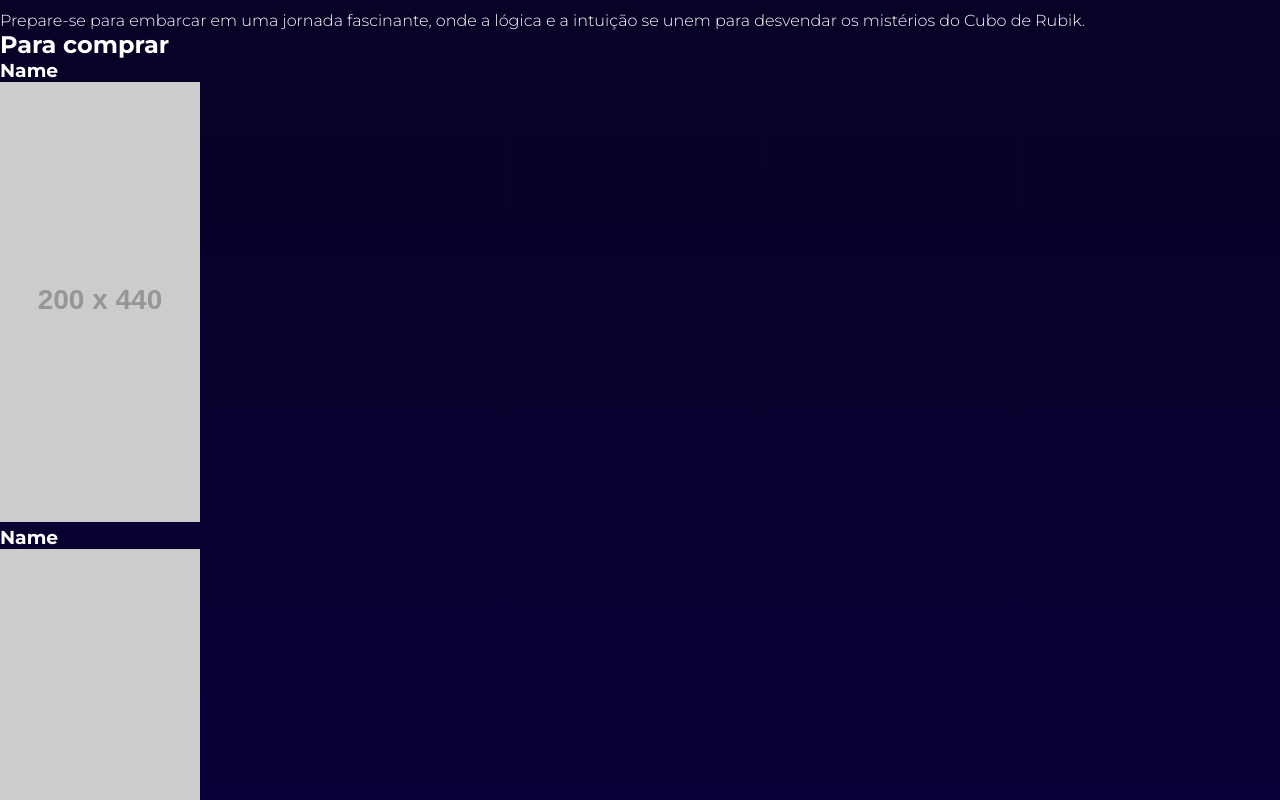
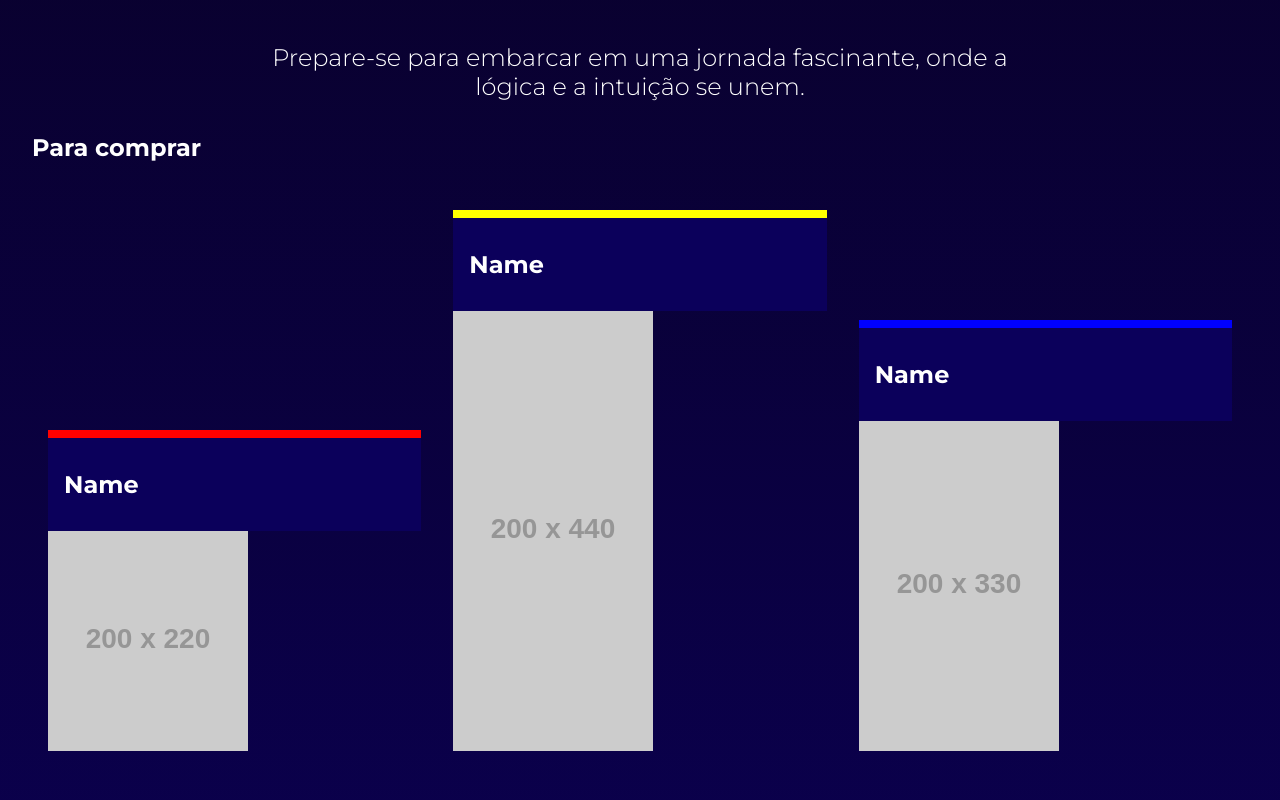
Before and after one commit to N4rdelli/Rubik, a plain HTML site: page index.html in a window 1280 px wide. Shown: the part 1240-2040 px from the top of the page. Drawn offline with Linux system fonts and the light colour scheme; placeholder pictures from the web are drawn by us.

Commit message:
style(products): add basic style to the products section

```diff
--- a/index.html
+++ b/index.html
@@ -81,21 +81,21 @@
         <section class="products" id="products">
           <p class="products-intro">
             Prepare-se para embarcar em uma jornada fascinante, onde a lógica e a
-            intuição se unem para desvendar os mistérios do Cubo de Rubik.
+            intuição se unem.
           </p>
           <h2>Para comprar</h2>
           <div class="products-container">
             <div class="products-item item1">
               <h3>Name</h3>
+              <img src="https://placehold.co/200x220" alt="" />
+            </div>
+            <div class="products-item item2">
+              <h3>Name</h3>
               <img src="https://placehold.co/200x440" alt="" />
             </div>
-            <div class="products-item item1">
+            <div class="products-item item3">
               <h3>Name</h3>
-              <img src="https://placehold.co/200x660" alt="" />
-            </div>
-            <div class="products-item item1">
-              <h3>Name</h3>
-              <img src="https://placehold.co/200x550" alt="" />
+              <img src="https://placehold.co/200x330" alt="" />
             </div>
           </div>
         </section>
--- a/src/css/styles.css
+++ b/src/css/styles.css
@@ -74,7 +74,7 @@ main {
     align-items: center;
 }
 
-.hero h1{
+.hero h1 {
     font-family: "Major Mono Display", monospace;
     font-weight: 400;
     font-size: 3rem;
@@ -89,7 +89,7 @@ main {
 }
 
 /* ---------------------------- About --------------------------- */
-.about{
+.about {
     max-width: 85rem;
     margin: 0 auto;
     padding: 0 2rem;
@@ -98,28 +98,77 @@ main {
     flex-wrap: wrap;
 }
 
-.about-info{
+.about-info {
     flex: 2 1 20rem;
 }
 
-.about-info h2{
+.about-info h2 {
     font-size: 1.5rem;
     margin-bottom: 2rem;
 }
 
-.about-info p{
+.about-info p {
     margin: 1rem 1rem 1rem 0;
 }
 
-.about-img{
+.about-img {
     flex: 1;
     margin: 1rem;
 }
 
-.about-img img{
+.about-img img {
     margin: 0 auto;
 }
 
+/* ---------------------------- Products --------------------------- */
+
+.products {
+    max-width: 85rem;
+    margin: 2rem auto;
+    padding: 0 2rem;
+}
+
+.products-intro{
+    width: 100%;
+    max-width: 50rem;
+    font-size: 1.5rem;
+    text-align: center;
+    margin: 0 auto;
+}
+
+.products h2 {
+    font-size: 1.5rem;
+    margin: 2rem 0;
+}
+
+.products-container {
+    display: flex;
+    flex-wrap: wrap;
+    align-items: flex-end;
+}
+
+.products-item{
+    flex: 1 1 175px;
+    margin: 1rem;
+}
+
+.products-item h3 {
+    font-size: 1.5rem;
+    background-color: #0b005b;
+    padding: 2rem 1rem;
+}
+
+.item1{
+    border-top: 8px solid #f00;
+}
+
+.item2{
+    border-top: 8px solid #ffff00;
+}
+
+.item3{
+    border-top: 8px solid #00f;
+}
 
 /* ---------------------------- Footer --------------------------- */
 
```
